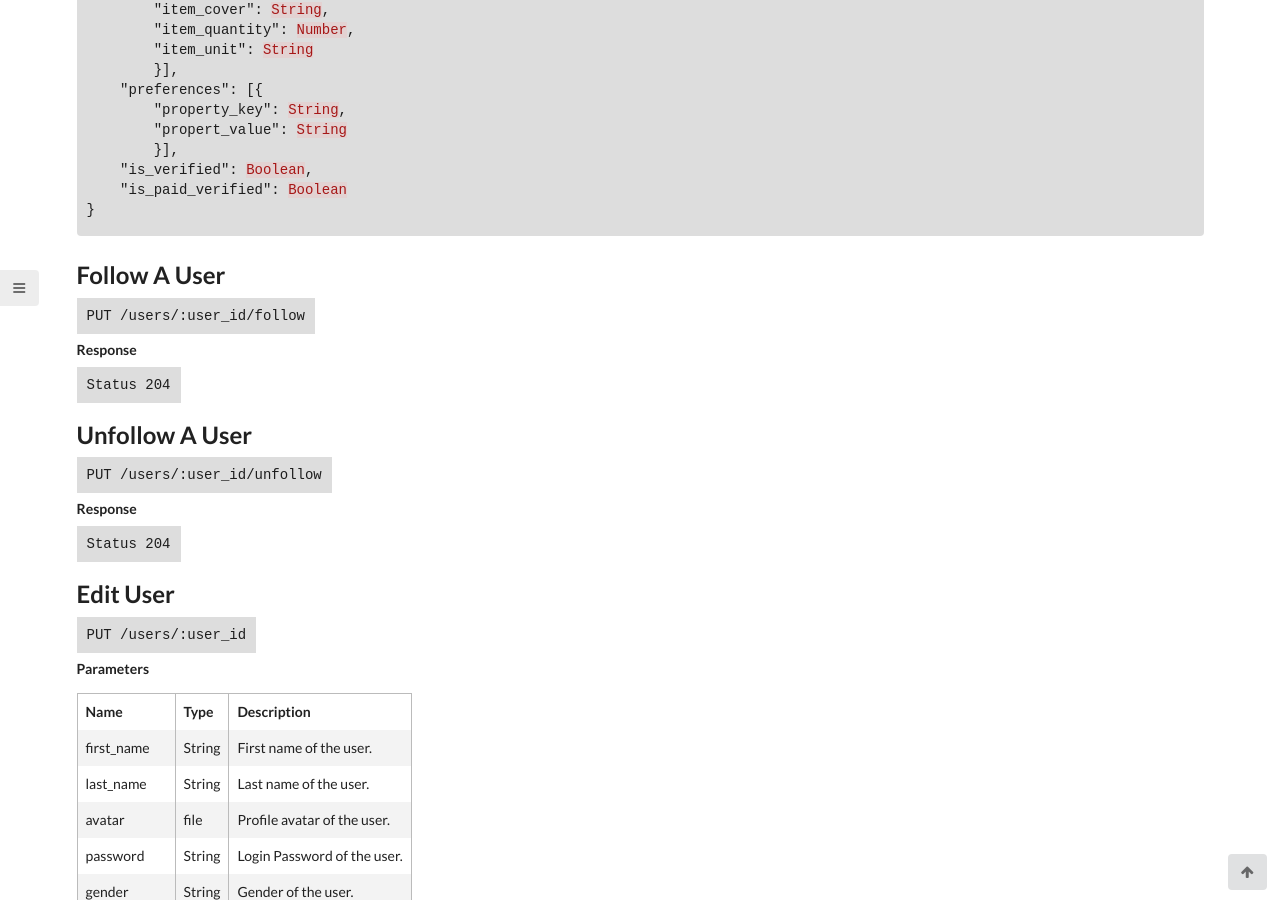
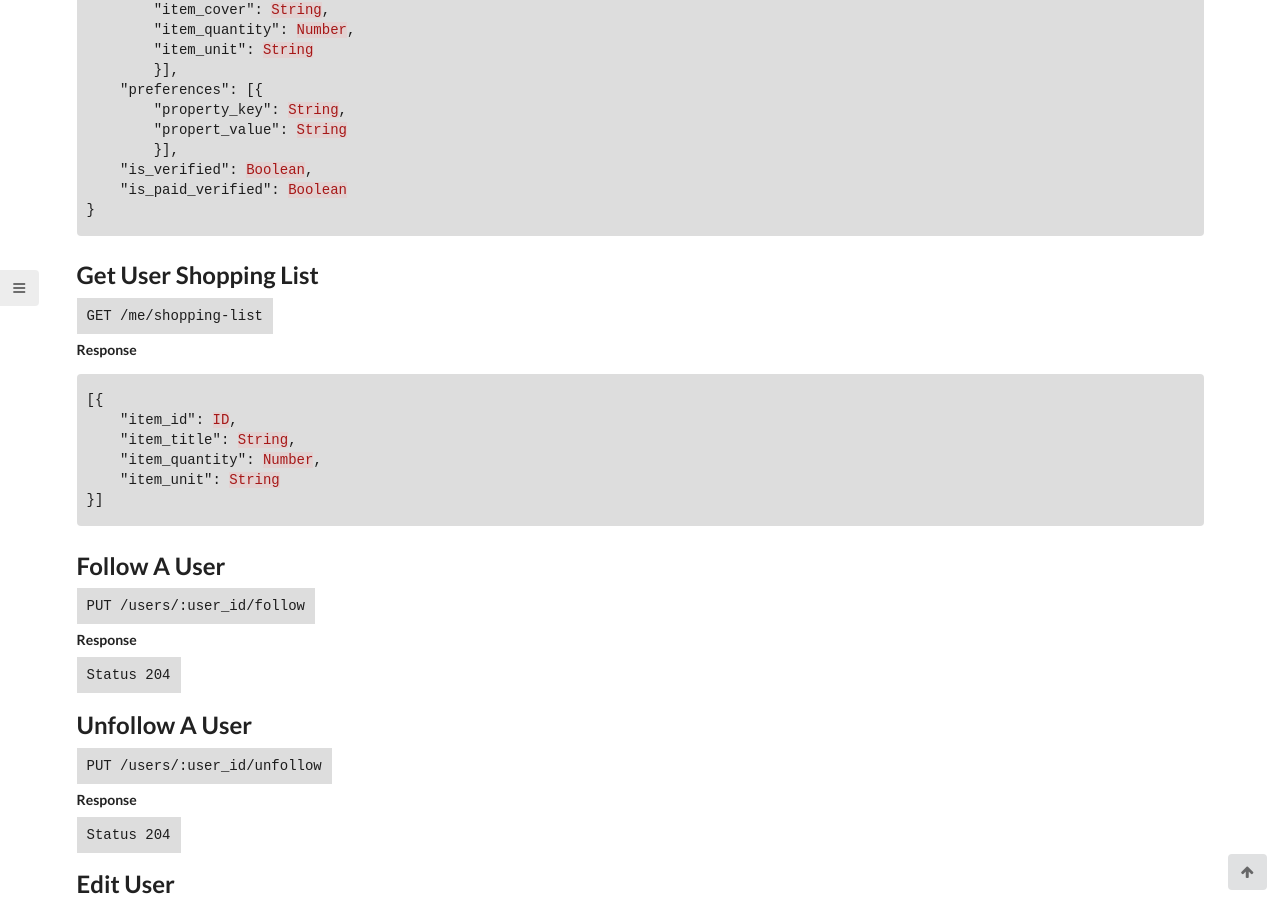
Before and after one commit to letsallchef/docs, a Jekyll site: the page built from _posts/api/2017-03-04-users.md, in a window 1280 px wide and 900 px high, scrolled down 5114 px. Built offline with Jekyll 4.4.1, drawn with Linux system fonts in a browser that asks for light colours.

Commit message:
adds shopping list route

```diff
--- a/_posts/api/2017-03-04-users.md
+++ b/_posts/api/2017-03-04-users.md
@@ -268,6 +268,22 @@ Chefs and awesome people are now just a click away !
 {% endhighlight %}
 
 
+## Get User Shopping List
+
+`GET /me/shopping-list`
+
+**Response**
+
+{% highlight json %}
+[{
+    "item_id": ID,
+    "item_title": String,
+    "item_quantity": Number,
+    "item_unit": String
+}]
+{% endhighlight %}
+
+
 ## Follow A User
 
 `PUT /users/:user_id/follow`
```
